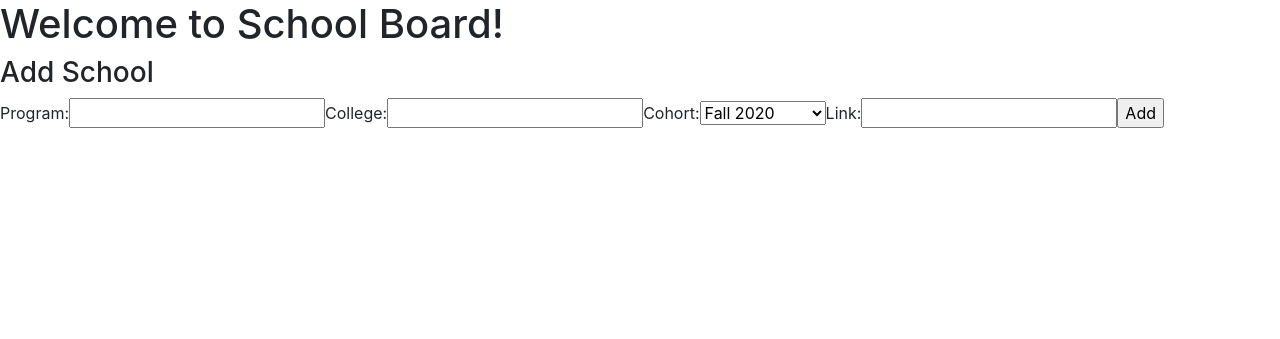
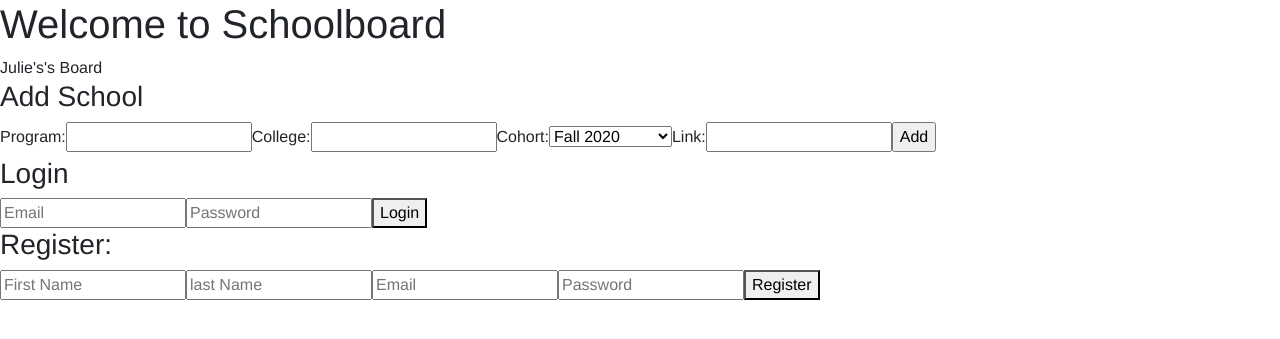
Before and after one commit to juliemyhu/schoolboard, a Flask app: page / in a window 1280 px wide. Shown: the top 339 px of the page. Run offline with Flask 2, Linux system fonts and the light colour scheme; some libraries are stand-ins or nearby versions.

Commit message:
created user login and registration in front end

```diff
--- a/model.py
+++ b/model.py
@@ -15,6 +15,8 @@ class User(db.Model):
 	__tablename__ = 'users'
 
 	user_id = db.Column(db.Integer, autoincrement=True, primary_key=True)
+	first_name= db.Column(db.String, nullable=False)
+	last_name= db.Column(db.String, nullable=False)
 	email = db.Column(db.String, unique=True)
 	password = db.Column(db.String)
 	location = db.Column(db.String)
--- a/seed_database.py
+++ b/seed_database.py
@@ -27,6 +27,6 @@ for college in college_data:
 
     colleges_in_db.append(db_college)
 
-crud.create_user("user@user.com", "123", "San Francisco,CA")
+crud.create_user("test","user","user@user.com", "123", "San Francisco,CA")
 crud.create_program("123961","PharmD","Fall 2020","https://pharmacyschool.usc.edu/apply/admission/requirements/")
 crud.create_program("123961","DDS","Spring 2020","https://dentistry.usc.edu/admission/doctor-of-dental-surgery-dds/" )
--- a/server.py
+++ b/server.py
@@ -24,6 +24,22 @@ def show_homepage():
 
 # 	return render_template('my_colleges.html', colleges=colleges)
 
+@app.route('/api/login', methods=["POST"])
+def check_user_info():
+
+	data = request.get_json()
+	email = data['email']
+	password = data['password']
+	user = crud.get_user_by_email(email)
+
+	if not user:
+		status = 'That email address is not associated with a user in our system'
+	elif user.password == password:
+		session['logged_in_user_id'] = user.logged_in_user_id
+		status = user.logged_in_user_id
+	else:
+		status = 'Incorrect password. Please try again. '
+	return jsonify(status)
 
 @app.route('/add-college', methods=["POST"])
 def add_college():
--- /dev/null
+++ b/static/css/site.css
@@ -0,0 +1,4 @@
+body {
+    font-family: 'Helvetica', sans-serif;
+    background-color: 'red' ;
+  }
--- a/static/js/Prerequisite.jsx
+++ b/static/js/Prerequisite.jsx
@@ -10,7 +10,6 @@ class PrerequisiteForm extends React.Component {
             status: 'complete',
             program_id: this.props.program_id
         };
-
         this.handleSubmit = this.handleSubmit.bind(this);
         this.handleInputChange = this.handleInputChange.bind(this);
     }
@@ -39,7 +38,7 @@ class PrerequisiteForm extends React.Component {
         return (
             <div>
                 <h3>Add Prerequisite</h3>
-                <form onSubmit={this.handleSubmit}>
+                <form onSubmit={this.handleSubmit} >
                     <label>name:</label>
                         <input type="text" name="name" value={this.state.name} onChange={this.handleInputChange} ></input>
                     <label>Units:</label>
@@ -52,7 +51,7 @@ class PrerequisiteForm extends React.Component {
                                 <option value="in-progress">In Progress</option>
                                 <option value="planned">Planned</option>
                             </select>
-                    <input type="submit" value="Add"/>
+                    <input type="submit" className="btn btn-primary" value="Add"/>
                 </form>
             </div>
         )
@@ -77,9 +76,9 @@ class Prerequisite extends React.Component {
             <div>
                 <table>
                     <tbody>
-                    <tr><td>Name:  {this.props.name}</td></tr>
+                    <tr><td>Name:  {this.props.name} </td></tr>
                     <tr><td>units: {this.props.units}</td></tr>
-                    <tr><td>Grade: {this.props.grade}, {this.state.c_state} </td></tr>
+                    <tr><td>Grade: {this.props.grade} {this.state.c_state} </td></tr>
                     <tr><td>status: {this.props.status}</td></tr>
                     </tbody>
                 </table>
--- a/static/js/Program.jsx
+++ b/static/js/Program.jsx
@@ -71,12 +71,9 @@ class ProgramForm extends React.Component {
                     .then (console.log('add program fetch completed'))
                     console.log('add college fetch completed');
                 })
-
-
             }
             else {alert("could not find college")}
         });
-
     }
 
 
@@ -178,7 +175,7 @@ class Program extends React.Component {
                 <div>
                     <table>
                         <tbody>
-                        {/* <tr><td>Program: {this.state.program_id}</td></tr> */}
+                        <tr><td>Program: {this.state.name}</td></tr>
                         <tr><td>College: {this.state.c_name}</td></tr>
                         <tr><td>Location: {this.state.c_city}, {this.state.c_state} </td></tr>
                         <tr><td>Cohort: {this.state.cohort}</td></tr>
--- /dev/null
+++ b/static/js/User.jsx
@@ -0,0 +1,169 @@
+class Login extends React.Component {
+    constructor(props) {
+      super(props);
+
+      this.state = {
+        email: "",
+        password: "",
+        loginErrors: ""
+      };
+
+      this.handleSubmit = this.handleSubmit.bind(this);
+      this.handleChange = this.handleChange.bind(this);
+    }
+
+    handleChange(event) {
+      this.setState({
+        [event.target.name]: event.target.value
+      });
+    }
+
+    handleSubmit(event) {
+      const { email, password } = this.state;
+
+      axios
+        .post(
+          "http://localhost:5000/sessions",
+          {
+            user: {
+              email: email,
+              password: password
+            }
+          },
+          { withCredentials: true }
+        )
+        .then(response => {
+          if (response.data.logged_in) {
+            this.props.handleSuccessfulAuth(response.data);
+          }
+        })
+        .catch(error => {
+          console.log("login error", error);
+        });
+      event.preventDefault();
+    }
+
+    render() {
+      return (
+        <div>
+            <h3>Login</h3>
+          <form onSubmit={this.handleSubmit}>
+            <input
+              type="email"
+              name="email"
+              placeholder="Email"
+              value={this.state.email}
+              onChange={this.handleChange}
+              required
+            />
+
+            <input
+              type="password"
+              name="password"
+              placeholder="Password"
+              value={this.state.password}
+              onChange={this.handleChange}
+              required
+            />
+
+            <button type="submit">Login</button>
+          </form>
+        </div>
+      );
+    }
+  }
+
+class Registration extends React.Component {
+    constructor(props) {
+      super(props);
+
+      this.state = {
+        email: "",
+        password: "",
+        password_confirmation: "",
+        registrationErrors: ""
+      };
+
+      this.handleSubmit = this.handleSubmit.bind(this);
+      this.handleChange = this.handleChange.bind(this);
+    }
+
+    handleChange(event) {
+      this.setState({
+        [event.target.name]: event.target.value
+      });
+    }
+
+    handleSubmit(event) {
+      const { email, password, password_confirmation } = this.state;
+
+      axios
+        .post(
+          "http://localhost:5000/registrations",
+          {
+            user: {
+              email: email,
+              password: password,
+            }
+          },
+          { withCredentials: true }
+        )
+        .then(response => {
+          if (response.data.status === "created") {
+            this.props.handleSuccessfulAuth(response.data);
+          }
+        })
+        .catch(error => {
+          console.log("registration error", error);
+        });
+      event.preventDefault();
+    }
+
+    render() {
+      return (
+        <div>
+            <h3>Register:</h3>
+          <form onSubmit={this.handleSubmit}>
+            <input
+                type="first_name"
+                name="first_name"
+                placeholder="First Name"
+                value={this.state.password_confirmation}
+                onChange={this.handleChange}
+                required
+                />
+            <input
+                type="last_name"
+                name="last_name"
+                placeholder="last Name"
+                value={this.state.password_confirmation}
+              onChange={this.handleChange}
+              required
+            />
+
+            <input
+              type="email"
+              name="email"
+              placeholder="Email"
+              value={this.state.email}
+              onChange={this.handleChange}
+              required
+            />
+
+            <input
+              type="password"
+              name="password"
+              placeholder="Password"
+              value={this.state.password}
+              onChange={this.handleChange}
+              required
+            />
+
+
+
+            <button type="submit">Register</button>
+          </form>
+        </div>
+      );
+    }
+  }
--- a/static/js/homepage.jsx
+++ b/static/js/homepage.jsx
@@ -4,15 +4,18 @@ class App extends React.Component {
     constructor() {
         super();
         this.state = {
-            user_id:1
+            user_id: "Julie's"
         };
     }
 
     render() {
         return (
         <div>
+            {this.state.user_id}'s Board
             <ProgramContainer user_id='1'/>
             <ProgramFormContainer/>
+            <Login></Login>
+            <Registration></Registration>
         </div>
         )
     };
--- a/templates/base.html
+++ b/templates/base.html
@@ -4,28 +4,33 @@
 
   	<title>{% block title %}{% endblock %}</title>
     <link rel="stylesheet" href="https://stackpath.bootstrapcdn.com/bootstrap/4.5.0/css/bootstrap.min.css" integrity="sha384-9aIt2nRpC12Uk9gS9baDl411NQApFmC26EwAOH8WgZl5MYYxFfc+NcPb1dKGj7Sk" crossorigin="anonymous">
-    <link rel="stylesheet" href="https://stackpath.bootstrapcdn.com/bootstrap/4.3.1/css/bootstrap.min.css" integrity="sha384-ggOyR0iXCbMQv3Xipma34MD+dH/1fQ784/j6cY/iJTQUOhcWr7x9JvoRxT2MZw1T" crossorigin="anonymous">
   	 <!-- We'll load React dependencies on all pages for this app. -->
 
   	<script src="https://cdnjs.cloudflare.com/ajax/libs/babel-standalone/6.26.0/babel.js" crossorigin></script>
  	  <script src="https://unpkg.com/react@16/umd/react.development.js" crossorigin></script>
-  	<script src="https://unpkg.com/react-dom@16/umd/react-dom.development.js" crossorigin></script>
-  	<script
-  	src="http://code.jquery.com/jquery-3.5.1.js"
-    integrity="sha256-QWo7LDvxbWT2tbbQ97B53yJnYU3WhH/C8ycbRAkjPDc="
-    crossorigin="anonymous"></script>
+    <script src="https://unpkg.com/react-dom@16/umd/react-dom.development.js" crossorigin></script>
+
+    <!-- <script src="https://unpkg.com/react/umd/react.production.min.js" crossorigin></script>
+    <script src="https://unpkg.com/react-dom/umd/react-dom.production.min.js" crossorigin></script>
+    <script src="https://unpkg.com/react-bootstrap@next/dist/react-bootstrap.min.js" crossorigin></script> -->
+
+  	<script src="http://code.jquery.com/jquery-3.5.1.js" integrity="sha256-QWo7LDvxbWT2tbbQ97B53yJnYU3WhH/C8ycbRAkjPDc=" crossorigin="anonymous"></script>
 
     <script src='/static/js/Prerequisite.jsx' type="text/jsx"></script>
     <script src='/static/js/Program.jsx' type="text/jsx"></script>
     <script src='/static/js/Homepage.jsx' type="text/jsx"></script>
+    <script src='/static/js/User.jsx' type="text/jsx"></script>
 
+    <link href="/static/css/site.css" rel="stylesheet">
   </head>
+
   <body>
-    <h1>Welcome to School Board!</h1>
     <script src="https://cdnjs.cloudflare.com/ajax/libs/popper.js/1.14.7/umd/popper.min.js" integrity="sha384-UO2eT0CpHqdSJQ6hJty5KVphtPhzWj9WO1clHTMGa3JDZwrnQq4sF86dIHNDz0W1" crossorigin="anonymous"></script>
     <script src="https://stackpath.bootstrapcdn.com/bootstrap/4.3.1/js/bootstrap.min.js" integrity="sha384-JjSmVgyd0p3pXB1rRibZUAYoIIy6OrQ6VrjIEaFf/nJGzIxFDsf4x0xIM+B07jRM" crossorigin="anonymous"></script>
 
-
+    <!-- <script src="https://code.jquery.com/jquery-3.5.1.js" integrity="sha256-QWo7LDvxbWT2tbbQ97B53yJnYU3WhH/C8ycbRAkjPDc=" crossorigin="anonymous"></script>
+    <script src="https://cdn.jsdelivr.net/npm/popper.js@1.16.0/dist/umd/popper.min.js" integrity="sha384-Q6E9RHvbIyZFJoft+2mJbHaEWldlvI9IOYy5n3zV9zzTtmI3UksdQRVvoxMfooAo" crossorigin="anonymous"></script>
+    <script src="https://stackpath.bootstrapcdn.com/bootstrap/4.4.1/js/bootstrap.min.js" integrity="sha384-wfSDF2E50Y2D1uUdj0O3uMBJnjuUD4Ih7YwaYd1iqfktj0Uod8GCExl3Og8ifwB6" crossorigin="anonymous"></script> -->
   <!-- Include the page's content with this block. -->
   {% block body %}{% endblock %}
 
--- a/templates/homepage.html
+++ b/templates/homepage.html
@@ -3,6 +3,7 @@
 {% block title %}Homepage{% endblock %}
 
 {% block body %}
+    <h1>Welcome to Schoolboard</h1>
     <div id="app"></div>
 {% endblock %}
 
```
Also changed, not shown: crud.py (+8 -2 lines).
